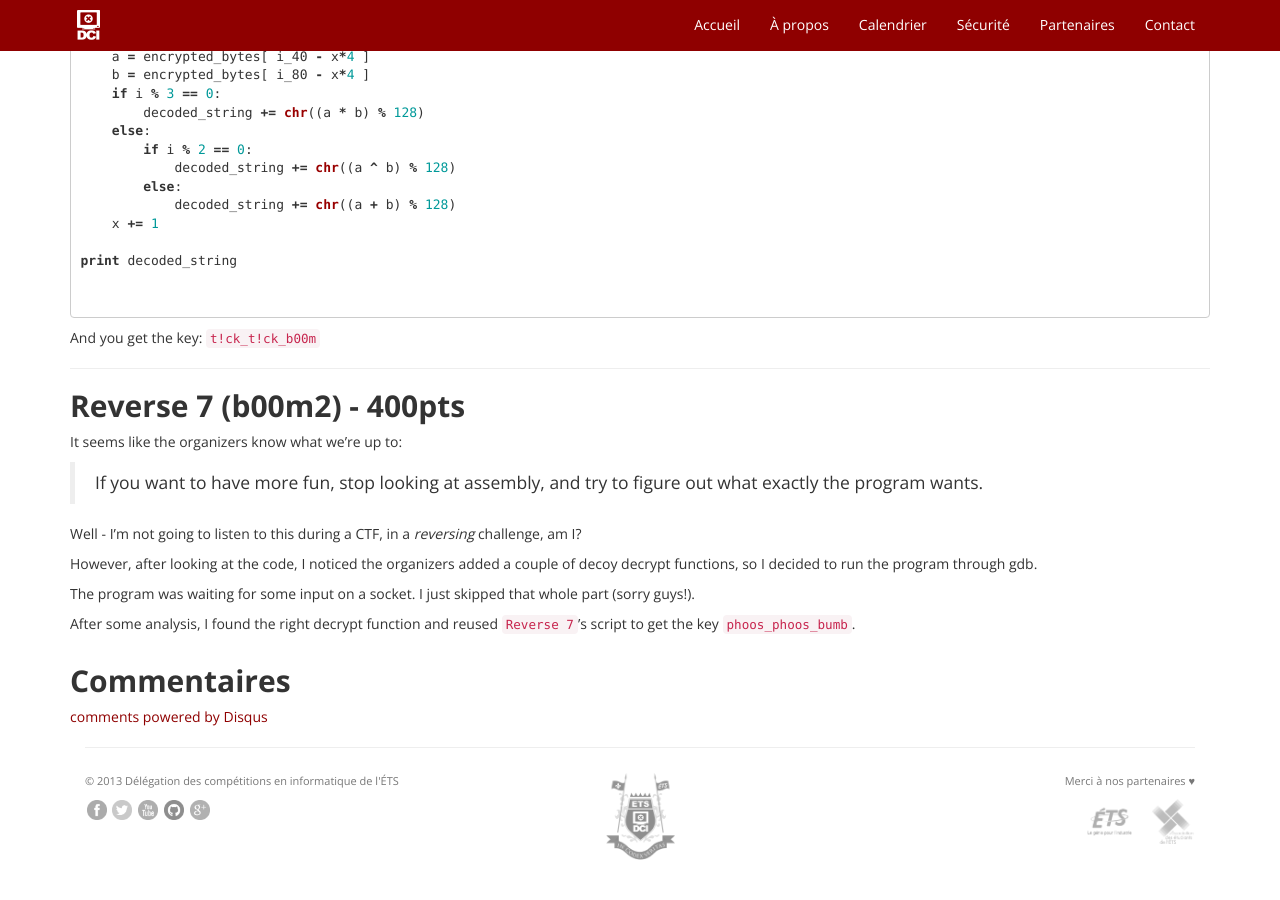
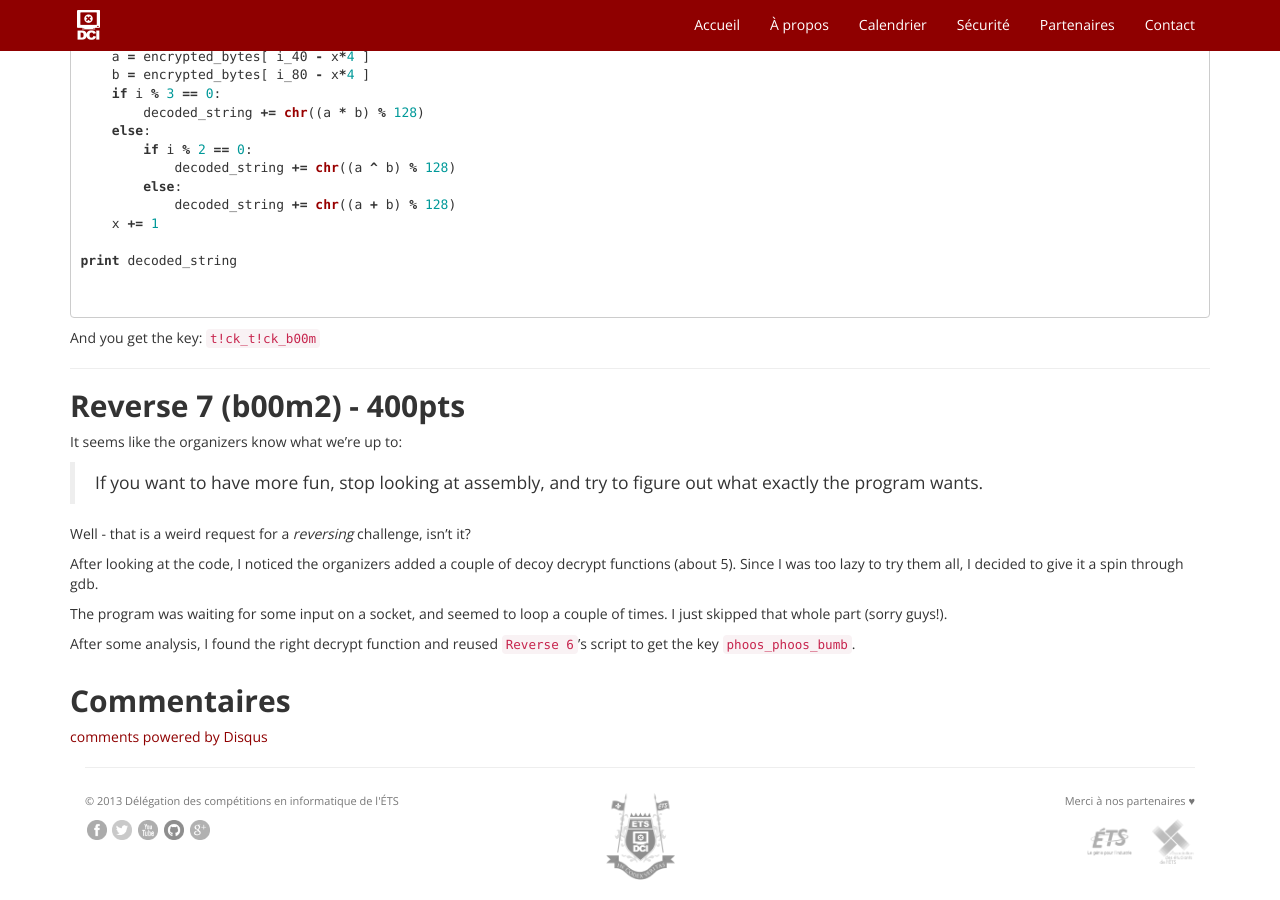
Before and after one commit to dciets/dciets.github.io, a Jekyll site: the page built from writeups/_posts/2014-01-13-break-in-2014-reverse-track.markdown, in a window 1280 px wide and 900 px high, scrolled down 2562 px. Built offline with Jekyll 4.4.1, drawn with Linux system fonts in a browser that asks for light colours; Markdown is read by kramdown in place of the engine named in the settings; comment, search, counter and statistics services are not loaded; some of the changed text lies outside the part shown.

Commit message:
Changes to writeup break in 2014

```diff
--- a/writeups/_posts/2014-01-13-break-in-2014-reverse-track.markdown
+++ b/writeups/_posts/2014-01-13-break-in-2014-reverse-track.markdown
@@ -167,10 +167,10 @@ It seems like the organizers know what we're up to:
 
 > If you want to have more fun, stop looking at assembly, and try to figure out what exactly the program wants.
 
-Well - I'm not going to listen to this during a CTF, in a *reversing* challenge, am I?
+Well - that is a weird request for a *reversing* challenge, isn't it?
 
-However, after looking at the code, I noticed the organizers added a couple of decoy decrypt functions, so I decided to run the program through gdb.
+After looking at the code, I noticed the organizers added a couple of decoy decrypt functions (about 5). Since I was too lazy to try them all, I decided to give it a spin through gdb.
 
-The program was waiting for some input on a socket. I just skipped that whole part (sorry guys!).
+The program was waiting for some input on a socket, and seemed to loop a couple of times. I just skipped that whole part (sorry guys!).
 
-After some analysis, I found the right decrypt function and reused `Reverse 7`'s script to get the key `phoos_phoos_bumb`.
+After some analysis, I found the right decrypt function and reused `Reverse 6`'s script to get the key `phoos_phoos_bumb`.
```
Also changed, not shown: other parts of writeups/_posts/2014-01-13-break-in-2014-reverse-track.markdown (+1 -1 lines).
